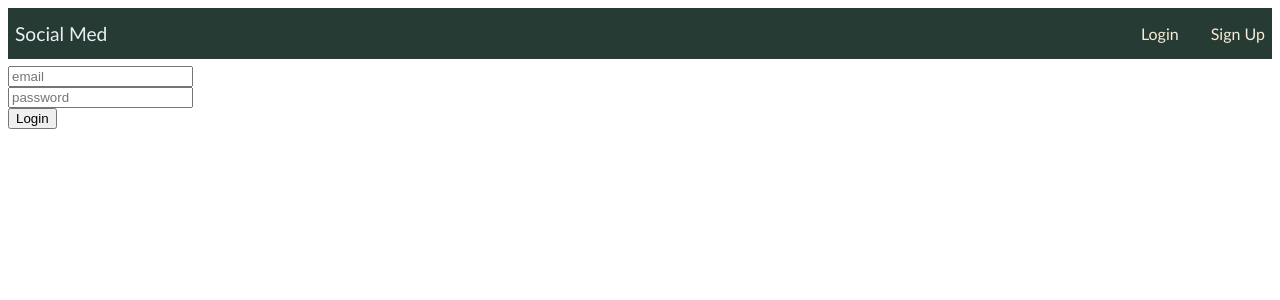
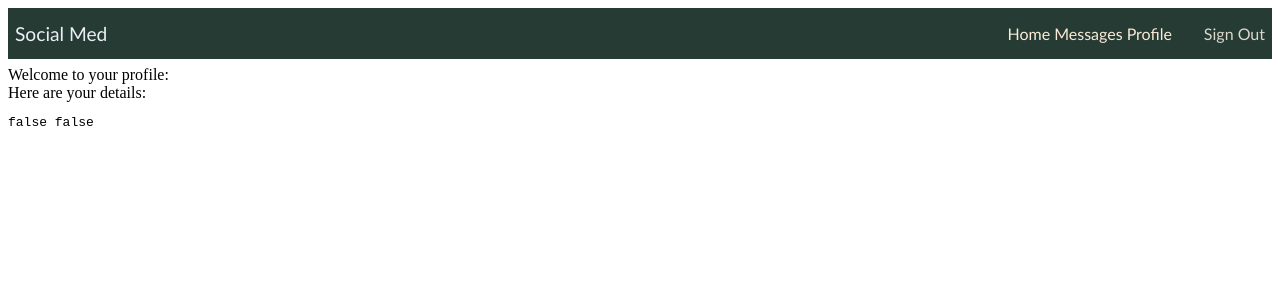
Before and after one commit to kizob123/social-med-redux, a React (Create React App) app: page /profile in a window 1280 px wide. Shown: the top 300 px of the page. Built offline with nearby package versions, Linux system fonts and the light colour scheme; no server answers.

Commit message:
added more read me instructions

```diff
--- a/db.json
+++ b/db.json
@@ -54,21 +54,21 @@
       "title": "big questions ",
       "post": "where did it began ?",
       "time": "2022-06-27T04:55:21.282Z",
-      "likes": 1,
+      "likes": 2,
       "id": 8
     },
     {
       "title": "greetings ",
       "post": "hello there",
       "time": "2022-06-27T04:57:21.315Z",
-      "likes": 2,
+      "likes": 6,
       "id": 9
     },
     {
       "title": "a test of redux",
       "post": "does it work?",
       "time": "2022-06-27T05:08:28.872Z",
-      "likes": 4,
+      "likes": 7,
       "id": 10
     }
   ],
--- a/package.json
+++ b/package.json
@@ -1,6 +1,6 @@
 {
   "name": "social-med-redux",
-  "homepage": "https://kizob123.github.io/social-med-redux",
+  "homepage": "https://kizob123.github.io/social-med-redux/",
   "version": "0.1.0",
   "private": true,
   "dependencies": {
--- a/src/App.js
+++ b/src/App.js
@@ -24,6 +24,8 @@ if(localStorage.getItem('loggein'))
 
  let location = useLocation()
  let navigate = useNavigate()
+ console.log(loggedIn);
+
 
   return (
     <div className="App">
@@ -67,7 +69,7 @@ if(localStorage.getItem('loggein'))
          <input type={'password'} name='password' placeholder='password' required/>
          <button>Login</button>
      </form>
-     <form className = 'register'style={{display: location.pathname === '/' ? 'none' : 'block'}}
+     <form className = 'register'style={{display: location.pathname === '/register' ? 'block' : 'none'}}
      onSubmit = {
         async (e)=>{
             e.preventDefault()
--- a/src/api/url-api.js
+++ b/src/api/url-api.js
@@ -1,3 +1,3 @@
 let uri = {git:'https://my-json-server.typicode.com/kizob123/socialmedback',
-loc: 'http://localhost:9000'}
+loc: 'http://localhost:9400'}
 export  let url = uri.git
--- a/src/components/Header.js
+++ b/src/components/Header.js
@@ -9,6 +9,7 @@ function Header(props) {
  if (location.pathname === '/'||location.pathname==='/register'){
    onLogin=true
  }
+
 
   return (
     <div className="navigation">
--- a/src/components/Home.js
+++ b/src/components/Home.js
@@ -2,10 +2,16 @@ import InputPost from "./interractions/InputPost";
 import Posts from "./interractions/Posts";
 import { useSelector } from "react-redux/es/exports";
 import { useEffect, useState } from "react";
-import { useParams } from "react-router";
+import { useParams, useNavigate, useLocation } from "react-router";
 function Home(props) {
   let [loggedIn, setLoggedIn] = useState(props.profile)
-  console.log(useParams());
+
+  let navigate = useNavigate()
+  let location = useLocation()
+  useEffect(()=>{
+    !loggedIn.email&&navigate('/')
+
+  })
   return (
     <div className="home">
      <InputPost/>
--- a/src/components/Messages.js
+++ b/src/components/Messages.js
@@ -2,8 +2,16 @@ import Message from "./interractions/Message";
 import { getMessages } from "../api/getMessages";
 import { useEffect, useState } from "react";
 import { postMessage } from "../api/postMessage";
+import { useLocation, useNavigate } from "react-router";
 function Messages(props) {
+let [loggedIn, setLoggedIn] = useState(props.profile)
 
+let navigate = useNavigate()
+let location = useLocation()
+useEffect(() => {
+  !loggedIn.email && navigate('/')
+
+})
 let [messages,setMessages] =useState([]);
  let getMs=async()=>{
  let ms = await getMessages()
--- a/src/components/Profile.js
+++ b/src/components/Profile.js
@@ -27,10 +27,13 @@ class Profile extends React.Component {
 render(){
    this.getProf()
   return (
-    <div className="profile">
-     Welcome to your profile: {this.state.profile.fname}
-     <br/>Here are your details: <pre>{`${this.state.profile.email} ${this.state.profile.about}`}</pre>
+  <div className="profile">
+    <div>
+      Welcome to your profile: {this.state.prop.loggedIn&& this.state.profile.fname}
+     <br/>Here are your details: <pre>{`${this.state.prop.loggedIn&&this.state.profile.email} ${this.state.prop.loggedIn&&this.state.profile.about}`}</pre>
     </div>
+      </div>
+
   );
 }
 }
--- a/src/index.js
+++ b/src/index.js
@@ -9,14 +9,14 @@ import { BrowserRouter,HashRouter, Route, Routes } from 'react-router-dom';
 const root = ReactDOM.createRoot(document.getElementById('root'));
 root.render(
   <React.StrictMode>
-  <HashRouter>
+  <BrowserRouter>
   <Provider store = {login}>
     <Routes>
       <Route path='*' element={<App />}/>
     </Routes>
 
   </Provider>
-  </HashRouter>
+  </BrowserRouter>
   </React.StrictMode>
 );
 
```
Also changed, not shown: 1 other file (tests, documents, lock files or other folders).
